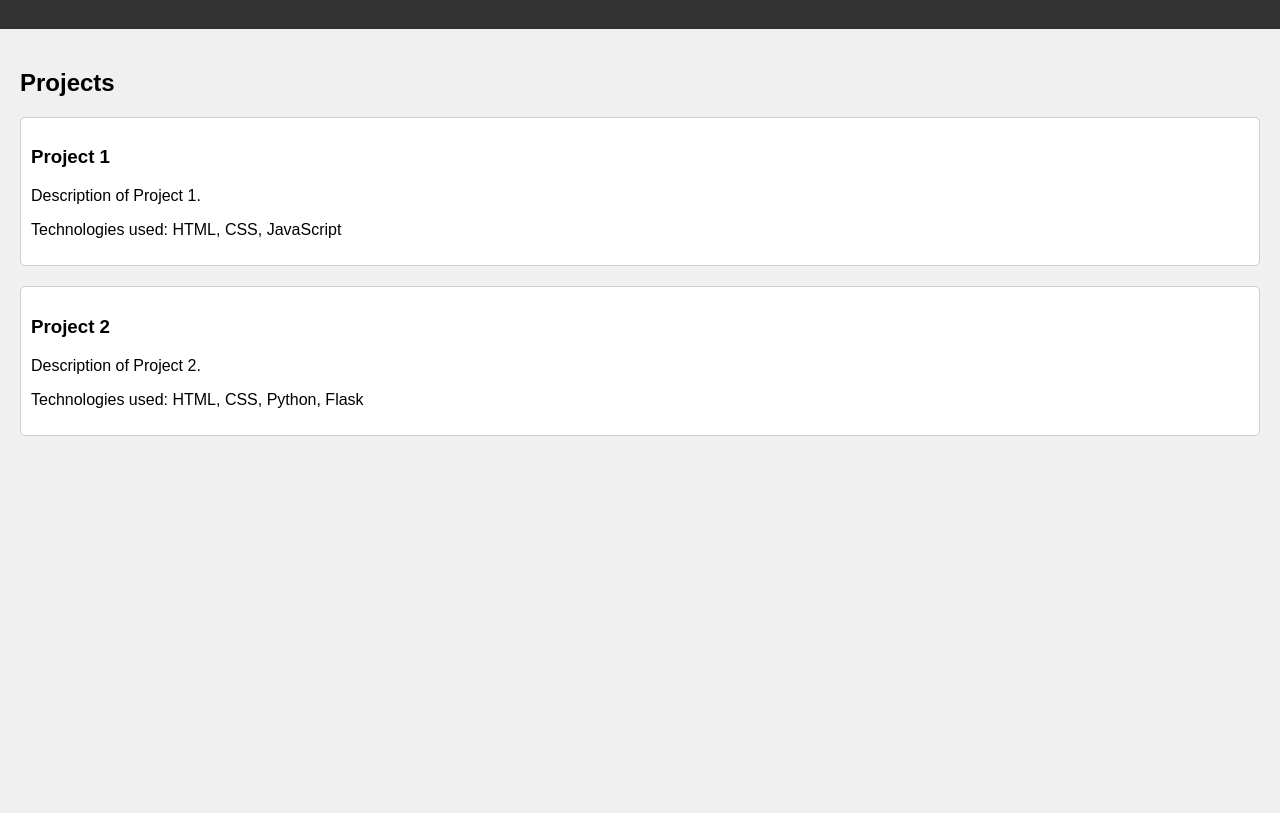
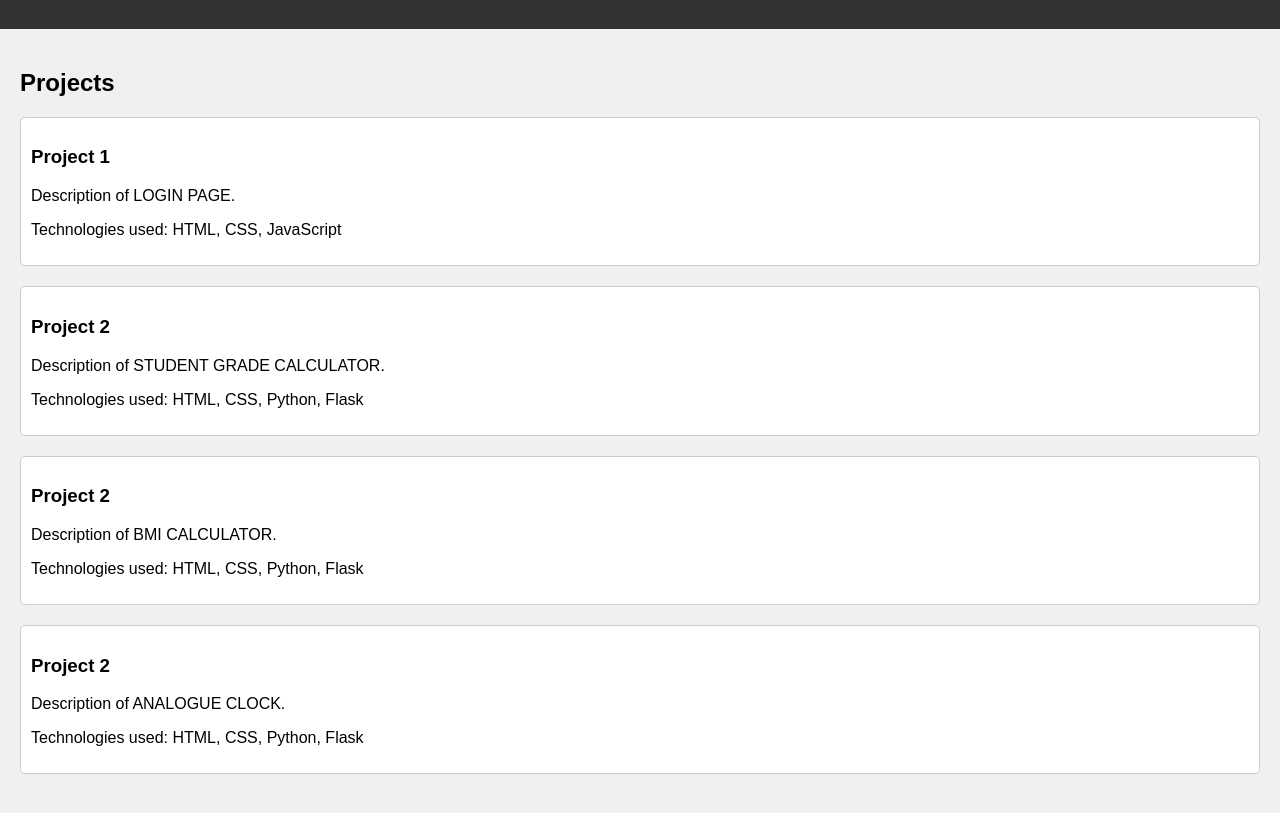
Before and after one commit to VECTOR-DEVRAJ/demo-world, a plain HTML site: page material/index2.html in a window 1280 px wide. Shown: the part 71-884 px from the top of the page. Before the commit the page ends 800 px from the top, so only its background shows below. Drawn offline with Linux system fonts and the light colour scheme.

Commit message:
Update index2.html

```diff
--- a/material/index2.html
+++ b/material/index2.html
@@ -49,12 +49,23 @@
         var projects = [
             {
                 name: 'Project 1',
-                description: 'Description of Project 1.',
+                description: 'Description of LOGIN PAGE.',
                 technologies: 'HTML, CSS, JavaScript'
             },
             {
                 name: 'Project 2',
-                description: 'Description of Project 2.',
+                description: 'Description of STUDENT GRADE CALCULATOR.',
+                technologies: 'HTML, CSS, Python, Flask'
+            },
+            {
+                name: 'Project 2',
+                description: 'Description of BMI CALCULATOR.',
+                technologies: 'HTML, CSS, Python, Flask'
+            }
+            ,
+            {
+                name: 'Project 2',
+                description: 'Description of ANALOGUE CLOCK.',
                 technologies: 'HTML, CSS, Python, Flask'
             }
             // Add more projects as needed
```
